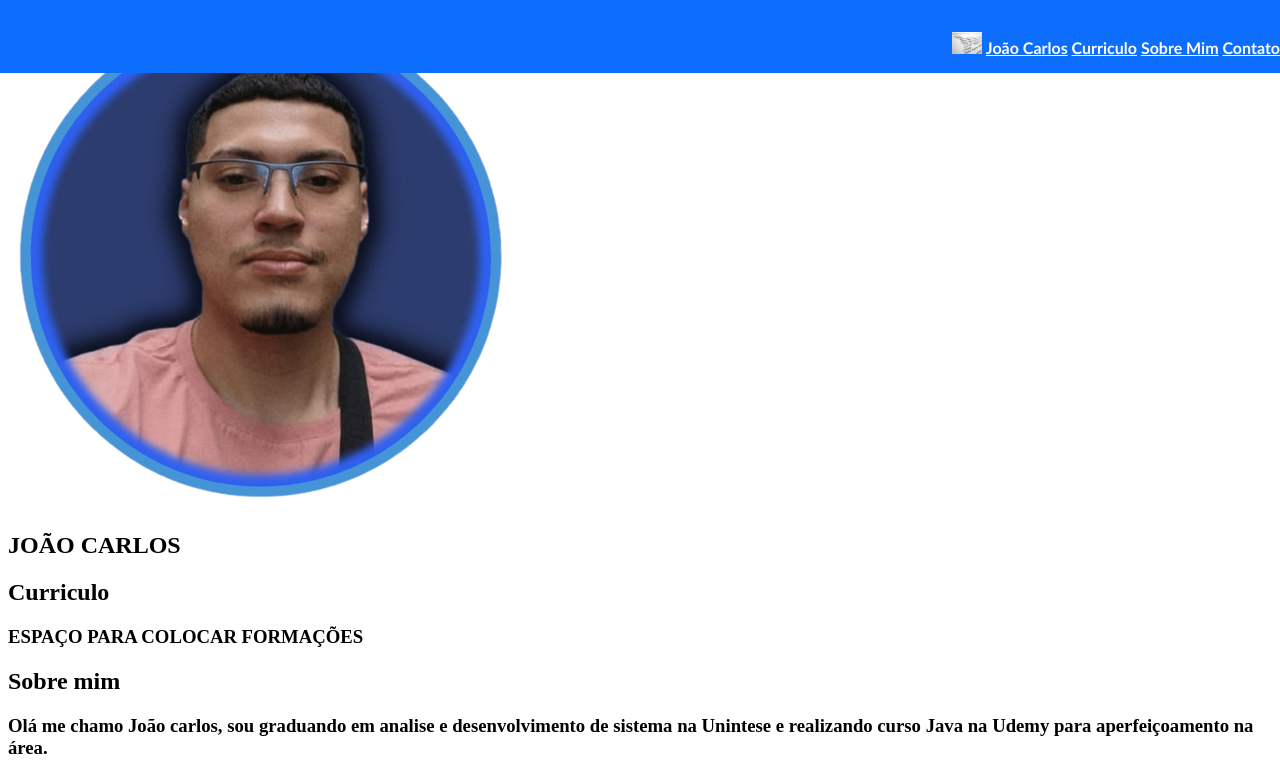
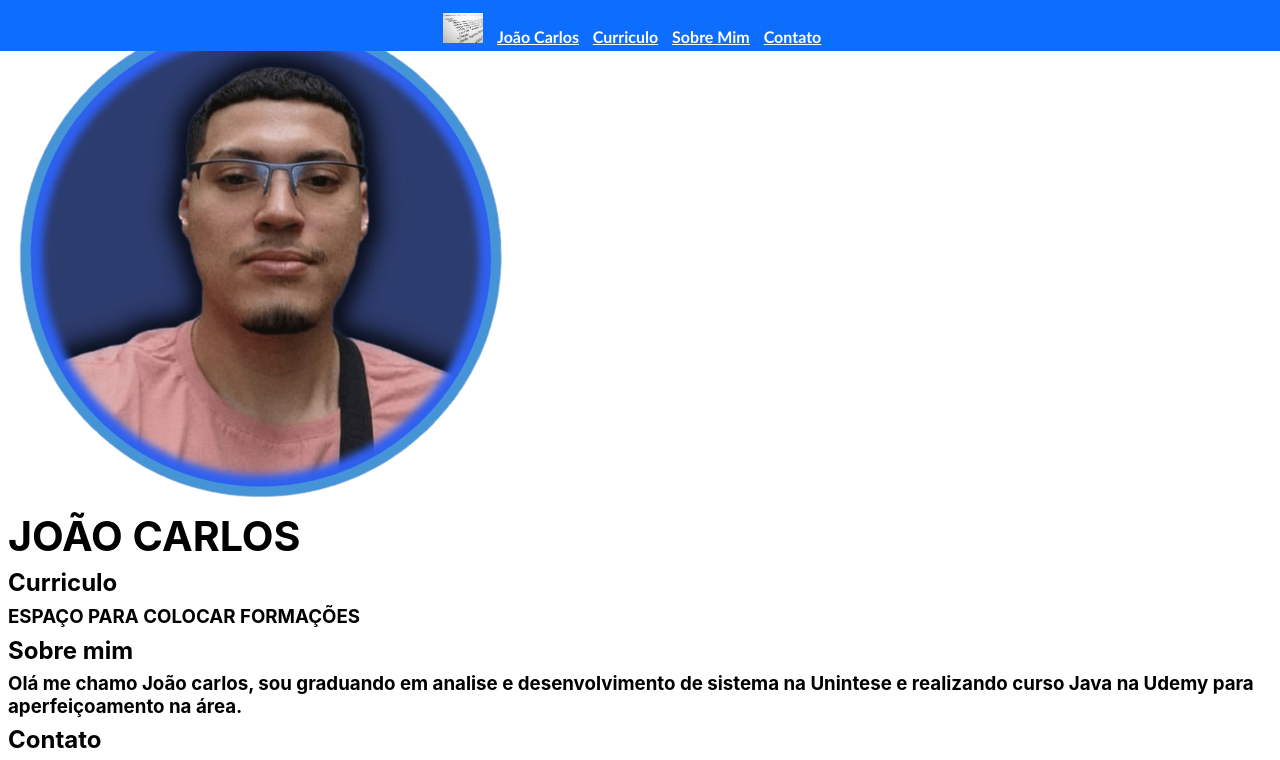
Before and after one commit to jcjcgomes/Escola-de-programadores-, a plain HTML site: page index.html in a window 1280 px wide. Shown: the top 760 px of the page. Drawn offline with Linux system fonts and the light colour scheme.

Commit message:
css.barra

```diff
--- a/index.html
+++ b/index.html
@@ -16,11 +16,11 @@
     <section>
         <div class="menuprincipal" display="flex">
             <ul>
-            <img width="30px" heigth="30px" src="img/teste_dev.jpg" alt="imagem que contem linhas de códigos">
-            <a class="barraNav" href="#page-top">João Carlos</a>
-            <a href="#curriculo">Curriculo</a>
-            <a href="#sobremim">Sobre Mim</a>
-            <a href="#contato">Contato</a>
+                <li class="logo"><img width="40px" heigth="40px" src="img/teste_dev.jpg" alt="imagem que contem linhas de códigos"></li>
+                <li class="nametop"><a class="barraNav" href="#page-top">João Carlos</a></li>
+                <li><a href="#curriculo">Curriculo</a></li>
+                <li><a href="#sobremim">Sobre Mim</a></li>
+                <li><a href="#contato">Contato</a></li>
             </ul>
         </div>
     </section>
@@ -54,7 +54,10 @@
                 <div class="circle-custom"></div>
                 <div class="line-custom"></div>
             </div>
-            <div class="col-lg-4 ms-auto"><h3 class="lead">Olá me chamo João carlos, sou graduando em analise e desenvolvimento de sistema na Unintese e realizando curso Java na Udemy para aperfeiçoamento na área.</h3></div>
+            <div class="col-lg-4 ms-auto">
+                <h3 class="lead">Olá me chamo João carlos, sou graduando em analise e desenvolvimento de sistema na
+                    Unintese e realizando curso Java na Udemy para aperfeiçoamento na área.</h3>
+            </div>
         </div>
     </section>
 
@@ -62,8 +65,8 @@
         <div class="page-section bg-primary text-white" id="cotato" class="containerContato">
             <h2 class="page-section-heading text-center text-uppercase text-white">Contato</h2>
             <div class="line-custom"></div>
-                <div class="circle-custom"></div>
-                <div class="line-custom"></div>
+            <div class="circle-custom"></div>
+            <div class="line-custom"></div>
             <a href="https://instagram.com/jcgomes_trainer?igshid=NzZlODBkYWE4Ng==">Instagram</a>
             <a href="https://wa.link/k8cy77">WhatsApp</a>
             <img class="linkWhats" src="img/whats.png" alt="Qr code para o WhatsApp">
--- a/styles.css
+++ b/styles.css
@@ -73,17 +73,47 @@
     }
   }
 
+ul {
+    list-style-type: none;
+    margin: 3px;
+    padding: 2px;
+    overflow: hidden;
+    width: 98%;
+}
+
+li {
+  display: inline;
+  padding: 5px;
+
+}
+
+li a:hover{
+  background-color: #043988;
+}
+
+h6, .h6, h5, .h5, h4, .h4, h3, .h3, h2, .h2, h1, .h1 {
+  margin-top: 0;
+  margin-bottom: 0.5rem;
+  font-family: "Montserrat", -apple-system, BlinkMacSystemFont, "Segoe UI", Roboto, "Helvetica Neue", Arial, "Noto Sans", sans-serif, "Apple Color Emoji", "Segoe UI Emoji", "Segoe UI Symbol", "Noto Color Emoji";
+  font-weight: 700;
+  line-height: 1.2;
+}
+
+h1, .h1 {
+  font-size: calc(1.375rem + 1.5vw);
+}
+
 .menuprincipal{
     position: fixed;
     background-color: var(--bs-blue);
     -webkit-text-fill-color: #ffffff;
-    padding-top: 1rem;
+    padding-top: 0.5rem;
     right: 0px;
     left: 0px;
     top: 0px;
-    text-align: end;
-    box-sizing: border-box ;
-    font-weight: 700;
+    text-align:center;
+    align-items: end;
+    font-weight: 800;
     font-family: 'Gill Sans', 'Gill Sans MT', Calibri, 'Trebuchet MS', sans-serif;
 
 }
```
